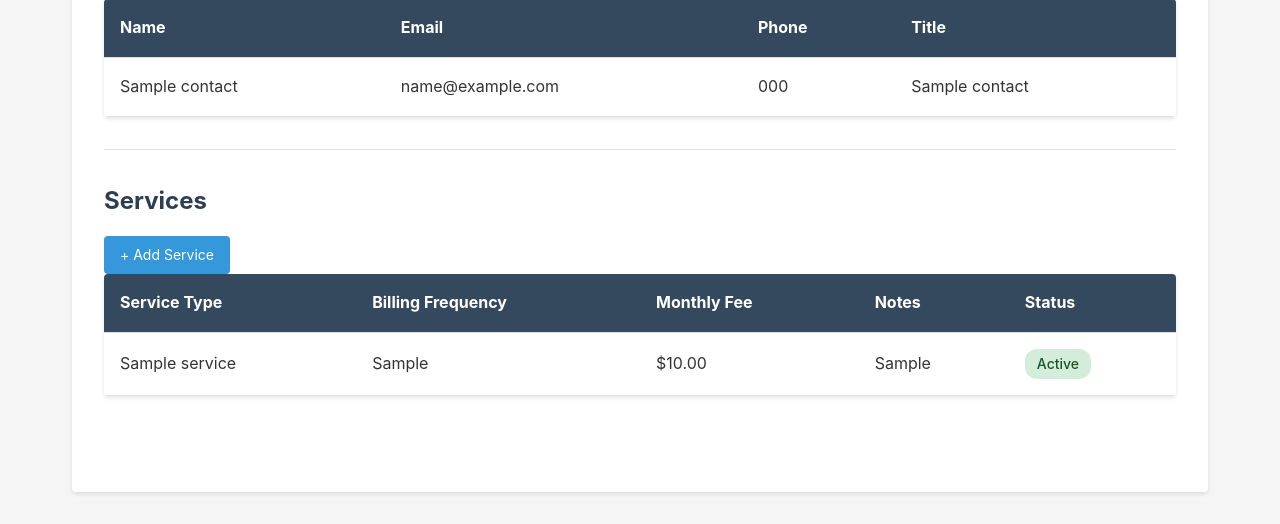
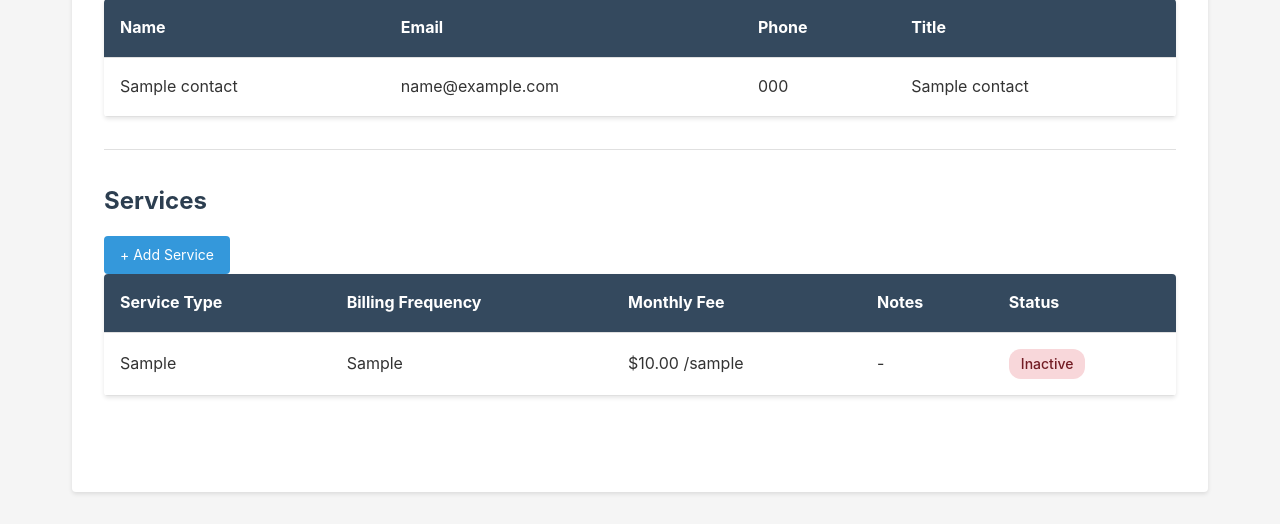
Before and after one commit to paulohlms/tierney-ohlms-crm, a FastAPI app: template templates/client_detail.html in a window 1280 px wide. Shown: the part 884-1408 px from the top of the page. Run offline with FastAPI, Linux system fonts and the light colour scheme; the template is opened without the code that fills it: most values are stand-ins (such as "Sample title", 1, 10 or a date in 2020); some libraries are stand-ins or nearby versions.

Commit message:
Fix client detail template: Use correct Service model fields

```diff
--- a/templates/client_detail.html
+++ b/templates/client_detail.html
@@ -95,19 +95,20 @@
             <tbody>
                 {% for service in services %}
                 <tr>
-                    <td>{{ service.name }}</td>
-                    <td>{{ service.billing_type|title }}</td>
+                    <td>{{ service.service_type }}</td>
+                    <td>{{ service.billing_frequency or '-' }}</td>
                     <td>
-                        {% if service.billing_type == 'hourly' and service.hourly_rate %}
-                            ${{ "%.2f"|format(service.hourly_rate) }}/hr
-                        {% elif service.price %}
-                            ${{ "%.2f"|format(service.price) }}
+                        {% if service.monthly_fee %}
+                            ${{ "%.2f"|format(service.monthly_fee) }}
+                            {% if service.billing_frequency %}
+                                /{{ service.billing_frequency.lower() }}
+                            {% endif %}
                         {% else %}
                             -
                         {% endif %}
                     </td>
-                    <td>{{ service.special_projects or '-' }}</td>
-                    <td><span class="status-badge status-{{ service.status.lower() }}">{{ service.status }}</span></td>
+                    <td>-</td>
+                    <td><span class="status-badge status-{% if service.active %}active{% else %}inactive{% endif %}">{% if service.active %}Active{% else %}Inactive{% endif %}</span></td>
                 </tr>
                 {% endfor %}
             </tbody>
```
